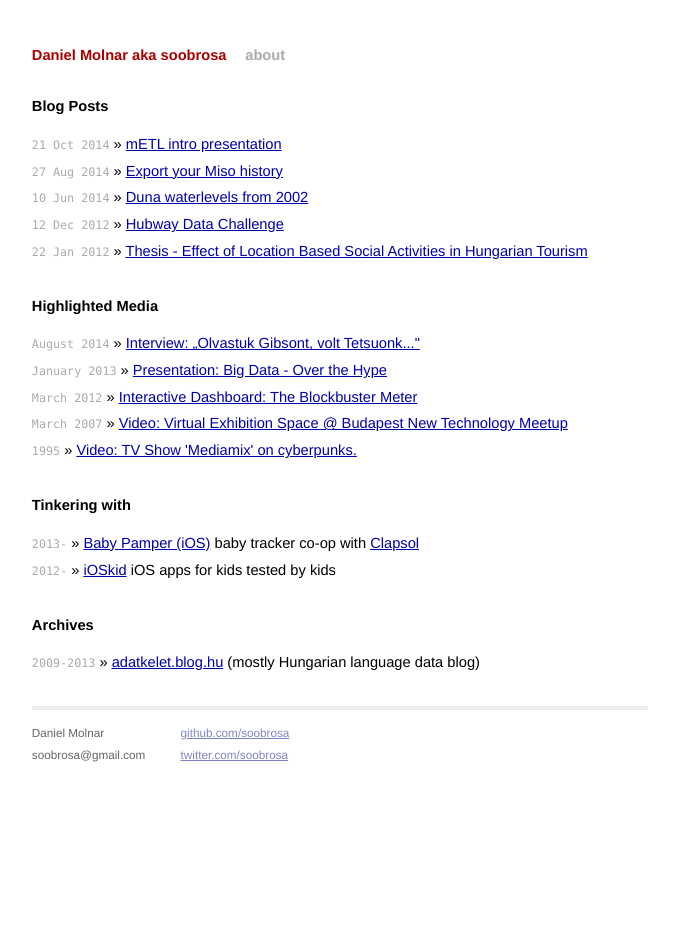
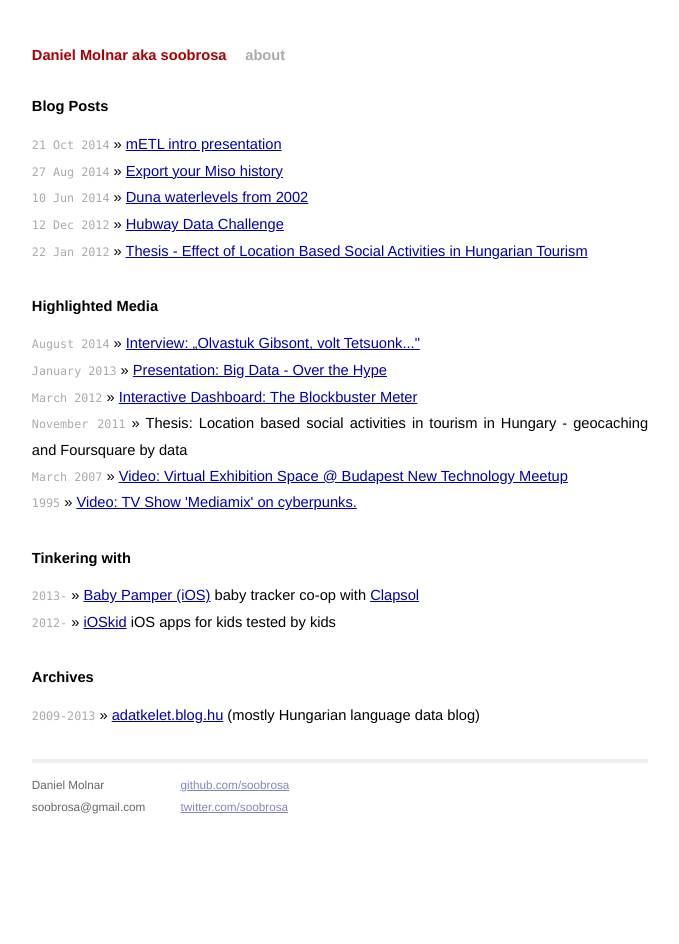
Before and after one commit to mojombo/mojombo.github.io, a Jekyll site: the page built from index.html, in a window 1280 px wide. Shown: the whole page, without its empty margins (300-979 px from the left). Built offline with Jekyll 4.4.1, drawn with Linux system fonts in a browser that asks for light colours; Markdown is read by kramdown in place of the engine named in the settings; some of the changed lines change nothing that is shown.

Commit message:
Update index.html

```diff
--- a/index.html
+++ b/index.html
@@ -16,6 +16,7 @@ title: soobrosa
     <li><span>August 2014</span> &raquo; <a href="http://www.artmagazin.hu/artmagazin_hirek/olvastuk_gibsont_volt_tetsuonk_ezerrel_ment_az_electronic_body_music_kezdodott_a_rave..2440.html">Interview: „Olvastuk Gibsont, volt Tetsuonk..."</a></li>
     <li><span>January 2013</span> &raquo; <a href="http://www.slideshare.net/soobrosa/daniel-molnar-bigdataoverthehype">Presentation: Big Data - Over the Hype</a>
     <li><span>March 2012</span> &raquo; <a href="http://public.tableausoftware.com/profile/balazs.krich#!/vizhome/Whatmovieshouldwewatchtonight/Opinionmeter">Interactive Dashboard: The Blockbuster Meter</a></li>
+    <li><span>November 2011</span> &raquo; Thesis: Location based social activities in tourism in Hungary - geocaching and Foursquare by data <a href=""></a></li>
     <li><span>March 2007</span> &raquo; <a href="https://www.youtube.com/watch?v=FOT4sRaPFwo">Video: Virtual Exhibition Space @ Budapest New Technology Meetup</a></li>
     <li><span>1995</span> &raquo; <a href="https://www.youtube.com/watch?v=HHpTeBQ-ruk">Video: TV Show 'Mediamix' on cyberpunks.</a></li>
   </ul>
@@ -28,7 +29,7 @@ title: soobrosa
 
   <h1>Archives</h1>
   <ul class="posts">
-    <li><span>2009-2013</span> &raquo; <a href="adatkelet.blog.hu">adatkelet.blog.hu</a> (mostly Hungarian language data blog)</li>
+    <li><span>2009-2013</span> &raquo; <a href="http://adatkelet.blog.hu/">adatkelet.blog.hu</a> (mostly Hungarian language data blog)</li>
   </ul>
 
 </div>
```
